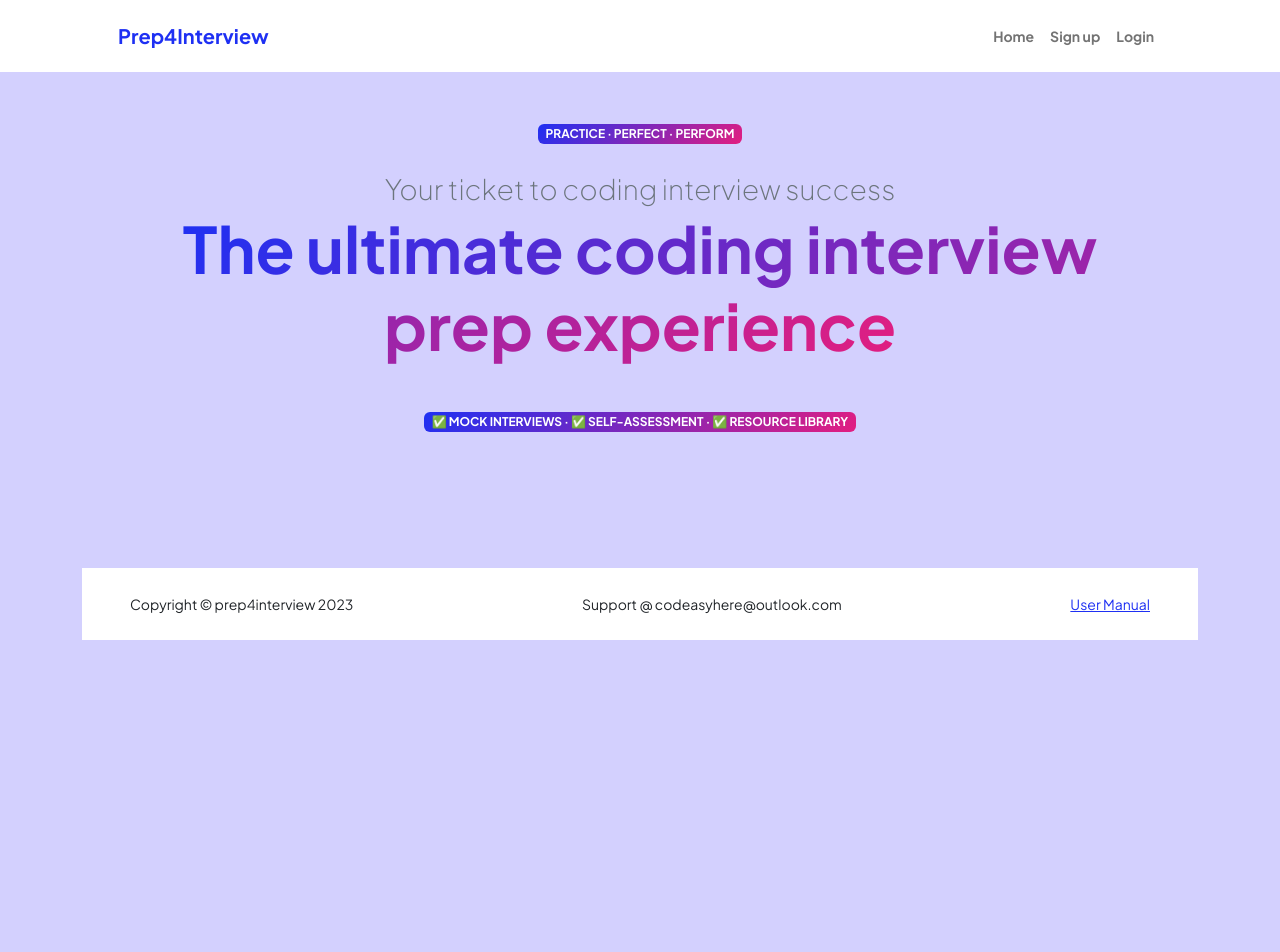
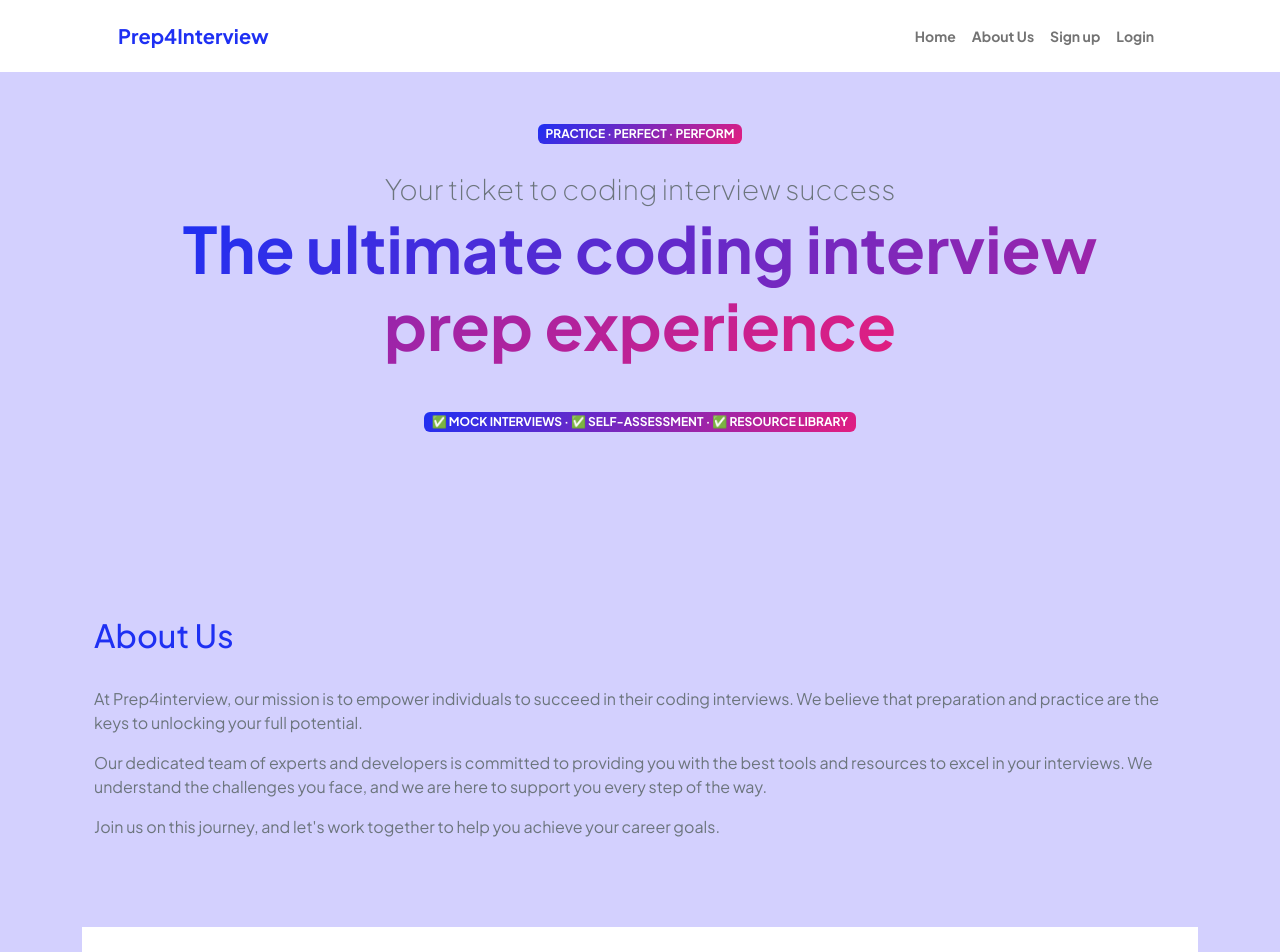
Before and after one commit to rohitmalviya03/prepintervie_prod, a React (Create React App) app: page / in a window 1280 px wide. Shown: the top 952 px of the page. Before the commit the page ends 800 px from the top, so only its background shows below. Built offline with nearby package versions, Linux system fonts and the light colour scheme.

Commit message:
front end changeas

```diff
--- a/src/components/CandidateDashboard.js
+++ b/src/components/CandidateDashboard.js
@@ -24,7 +24,7 @@ function handleSelectChange(event) {
   if(lan=="-1"){alert("To Start an interview you have to select any language");
 return;
 }
-  insertRecords();
+
     navigate('/interview', { state: { value: lang } });
 }
 
--- a/src/components/Home.js
+++ b/src/components/Home.js
@@ -5,6 +5,7 @@ export default function Home() {
   return (<>
 
       <header className="py-5">
+
                 <div className="container px-5 pb-5">
                     <div className="row gx-5 align-items-center">
                         <div className="col-xxl-5">
@@ -25,6 +26,36 @@ export default function Home() {
                 </div>
             </header>
 
+
+
+
+
+
+
+
+            <section className="py-5 " id="aboutus">
+        <div className="container">
+          <div className="row">
+            <div className="col-lg">
+              <h2 className='text-primary'>About Us</h2>
+              <br></br>
+              <p className='text-muted'>
+                At Prep4interview, our mission is to empower individuals to succeed in their coding interviews. We believe that preparation and practice are the keys to unlocking your full potential.
+              </p>
+              <p className='text-muted'>
+                Our dedicated team of experts and developers is committed to providing you with the best tools and resources to excel in your interviews. We understand the challenges you face, and we are here to support you every step of the way.
+              </p>
+              <p className='text-muted'>
+                Join us on this journey, and let's work together to help you achieve your career goals.
+              </p>
+            </div>
+
+          </div>
+        </div>
+      </section>
+
+      <br></br>
+
     <footer className="bg-white py-4 mt-auto">
             <div className="container px-5">
                 <div className="row align-items-center justify-content-between flex-column flex-sm-row">
--- a/src/components/NavBar.js
+++ b/src/components/NavBar.js
@@ -76,6 +76,7 @@ console.log(useretype);
     <div class="collapse navbar-collapse" id="navbarSupportedContent">
         <ul class="navbar-nav ms-auto mb-2 mb-lg-0 small fw-bolder">
             <li class="nav-item"><Link class="nav-link" to="/">Home</Link></li>
+            <li class="nav-item"><a class="nav-link" href="/#aboutus">About Us</a></li>
              {!isLogged ? (<> <li class="nav-item"><Link class="nav-link" to="registration">Sign up</Link></li>
             <li class="nav-item"><Link class="nav-link" to="login">Login</Link></li>
 
--- a/src/components/candidateSessionRecord.js
+++ b/src/components/candidateSessionRecord.js
@@ -176,7 +176,7 @@ function App() {
                   <td><input class="form-check-input" type="checkbox" /></td>
                   <td><i class="fa fa-check-circle-o green"></i><span class="ms-1">{item.domain}</span></td>
                   <input type="hidden" id="useremail" value={item.useremail}></input>
-                  <input type="hidden" id="userid" value={item.id}></input>
+                  <input type="text" id="userid" value={item.id}></input>
                   <td>{formatDate(item.timestamp)}</td>
                   <td>{item.useremail}</td>
                   <td class="text-end">
```
